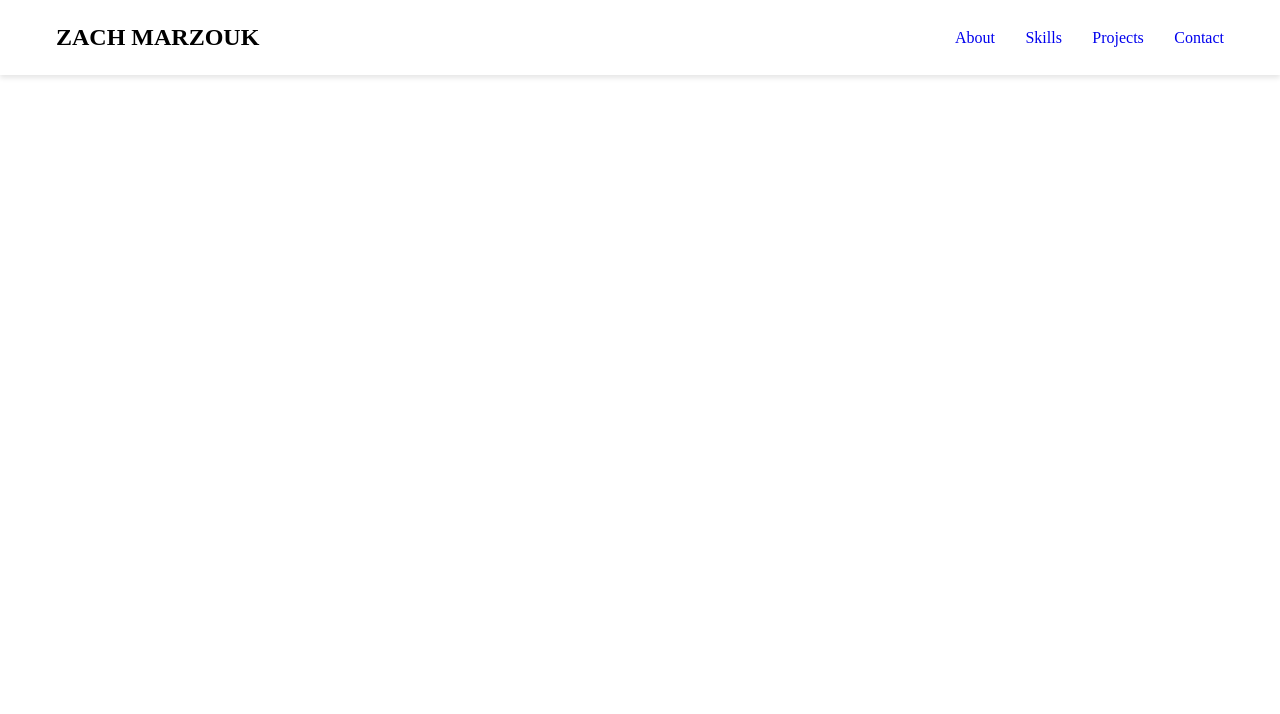
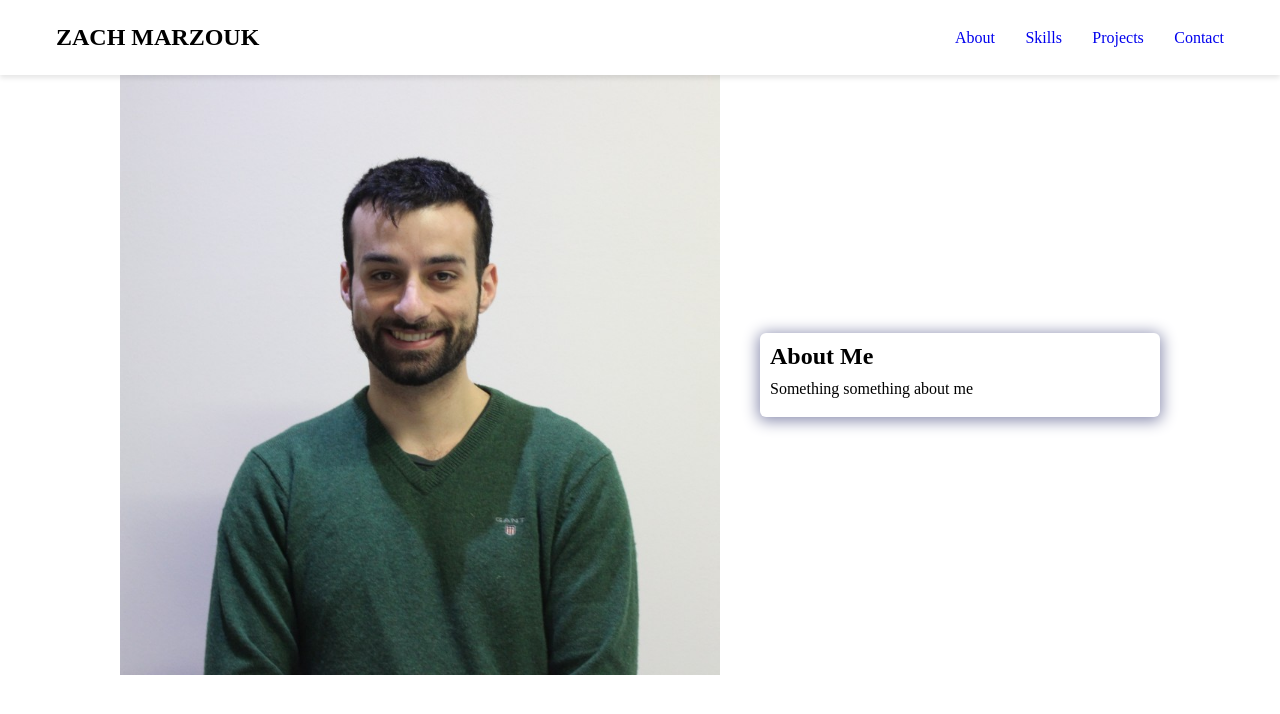
Before and after one commit to zamarz/cuddly-guide, a website: page index.html in a window 1280 px wide. Drawn offline with nearby package versions, Linux system fonts and the light colour scheme.

Commit message:
"Add About Me section"

```diff
--- a/assets/styles.css
+++ b/assets/styles.css
@@ -41,3 +41,33 @@ nav ul {
   cursor: pointer;
   display: none;
 }
+
+.hero {
+  display: flex;
+  align-items: center;
+  justify-content: center;
+  gap: 2.5rem;
+  max-width: 68.75rem;
+  margin: auto;
+}
+
+.hero img {
+  height: 37.5rem;
+  width: 37.5rem;
+}
+
+.bio {
+  width: 25rem;
+  padding: 0.625rem;
+  border-radius: 6px;
+  box-shadow: 0px 2px 15px 2px #8b8eaf;
+}
+
+.bio h1 {
+  margin-bottom: 0.5rem;
+}
+
+.bio p {
+  line-height: 1.7rem;
+  padding: 0.3rem 0;
+}
--- a/index.html
+++ b/index.html
@@ -10,6 +10,10 @@
     <link
       href="https://fonts.googleapis.com/css2?family=Abril+Fatface&family=Merriweather:ital@0;1&family=Open+Sans:wght@300&family=Work+Sans:wght@400;500;800&display=swap"
       rel="stylesheet"
+    />
+    <link
+      rel="stylesheet"
+      href="https://cdnjs.cloudflare.com/ajax/libs/animate.css/4.1.1/animate.min.css"
     />
   </head>
   <body>
@@ -33,5 +37,17 @@
         <ion-icon name="menu-outline"></ion-icon>
       </button>
     </nav>
+    <section class="hero" id="about">
+      <img
+        src="assets/images/ZM_profile.jpg"
+        alt="A profile image of Zach Marzouk"
+        loading="lazy"
+        class="hero-img"
+      />
+      <div class="bio animate__animated animate__shakeX">
+        <h2 class="bio-title">About Me</h2>
+        <p class="bio-text">Something something about me</p>
+      </div>
+    </section>
   </body>
 </html>
--- /dev/null
+++ b/package.json
@@ -0,0 +1,5 @@
+{
+  "dependencies": {
+    "animate.css": "^4.1.1"
+  }
+}
```
Also changed, not shown: reference.md (added, +15 -0 lines), assets/images/ZM_profile.jpg (added), 2 other files.
